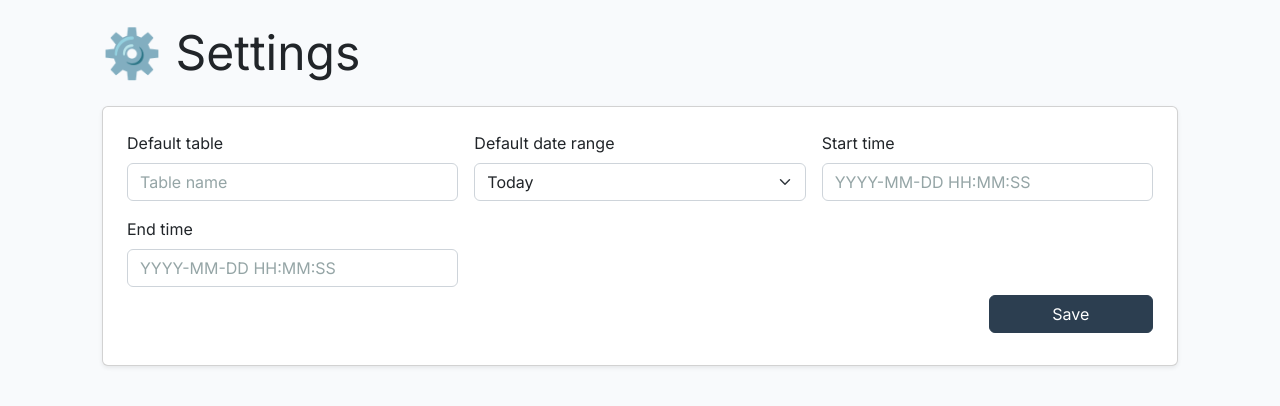
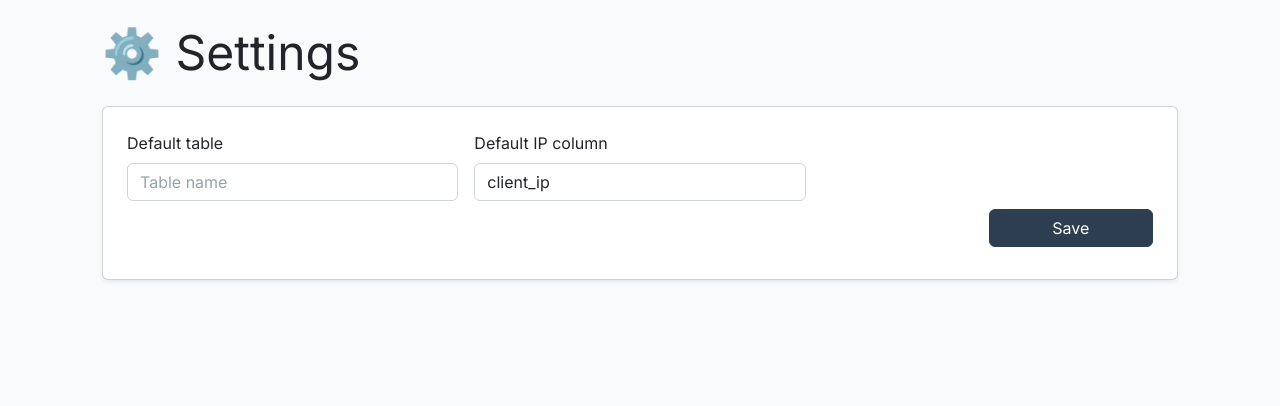
Before and after one commit to monyratha/ip-location-lookup-tool, a Python web app: template templates/settings.html in a window 1280 px wide. Shown: the part 92-498 px from the top of the page. Run offline with Jinja, Linux system fonts and the light colour scheme; the template is opened without the code that fills it, so the values that code supplies are empty; some libraries are stand-ins or nearby versions.

Commit message:
Refine settings page to store table and IP column

```diff
--- a/templates/mysql_lookup.html
+++ b/templates/mysql_lookup.html
@@ -118,6 +118,9 @@ document.addEventListener('DOMContentLoaded', () => {
     const savedTable = localStorage.getItem('mysql_table');
     if (savedTable) document.getElementById('mysqlTable').value = savedTable;
 
+    const savedIpCol = localStorage.getItem('mysql_ip_column');
+    if (savedIpCol) document.getElementById('mysqlIpCol').value = savedIpCol;
+
     const savedRange = localStorage.getItem('mysql_date_range') || 'today';
     document.getElementById('dateRange').value = savedRange;
     applyDateRange(true);
@@ -134,6 +137,7 @@ async function fetchMySQL() {
 
     // Remember selections for next visit
     localStorage.setItem('mysql_table', table);
+    localStorage.setItem('mysql_ip_column', col);
     localStorage.setItem('mysql_date_range', range);
     localStorage.setItem('mysql_start_time', start);
     localStorage.setItem('mysql_end_time', end);
--- a/templates/settings.html
+++ b/templates/settings.html
@@ -9,22 +9,8 @@
             <input type="text" id="settingsTable" class="form-control" placeholder="Table name">
         </div>
         <div class="col-md-4">
-            <label class="form-label">Default date range</label>
-            <select id="settingsRange" class="form-select">
-                <option value="today">Today</option>
-                <option value="yesterday">Yesterday</option>
-                <option value="last7">Last 7 Days</option>
-                <option value="last30">Last 30 Days</option>
-                <option value="custom">Custom</option>
-            </select>
-        </div>
-        <div class="col-md-4">
-            <label class="form-label">Start time</label>
-            <input type="text" id="settingsStart" class="form-control" placeholder="YYYY-MM-DD HH:MM:SS">
-        </div>
-        <div class="col-md-4">
-            <label class="form-label">End time</label>
-            <input type="text" id="settingsEnd" class="form-control" placeholder="YYYY-MM-DD HH:MM:SS">
+            <label class="form-label">Default IP column</label>
+            <input type="text" id="settingsIpCol" class="form-control" placeholder="client_ip">
         </div>
     </div>
     <div class="row g-2 mb-2">
@@ -36,18 +22,13 @@
 <script>
 function saveSettings() {
     localStorage.setItem('mysql_table', document.getElementById('settingsTable').value);
-    const range = document.getElementById('settingsRange').value;
-    localStorage.setItem('mysql_date_range', range);
-    localStorage.setItem('mysql_start_time', document.getElementById('settingsStart').value);
-    localStorage.setItem('mysql_end_time', document.getElementById('settingsEnd').value);
+    localStorage.setItem('mysql_ip_column', document.getElementById('settingsIpCol').value);
     alert('Settings saved');
 }
 
 document.addEventListener('DOMContentLoaded', () => {
     document.getElementById('settingsTable').value = localStorage.getItem('mysql_table') || '';
-    document.getElementById('settingsRange').value = localStorage.getItem('mysql_date_range') || 'today';
-    document.getElementById('settingsStart').value = localStorage.getItem('mysql_start_time') || '';
-    document.getElementById('settingsEnd').value = localStorage.getItem('mysql_end_time') || '';
+    document.getElementById('settingsIpCol').value = localStorage.getItem('mysql_ip_column') || 'client_ip';
 });
 </script>
 {% endblock %}
```
